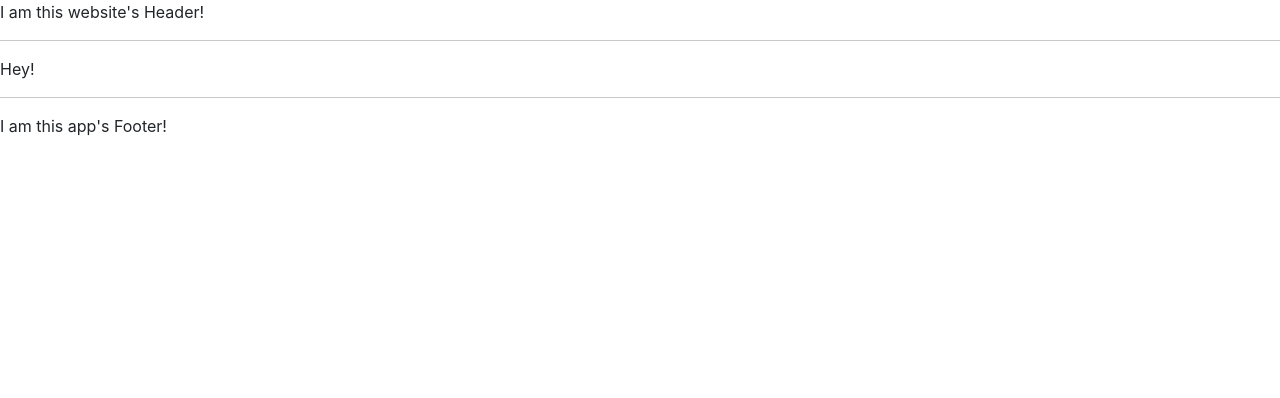
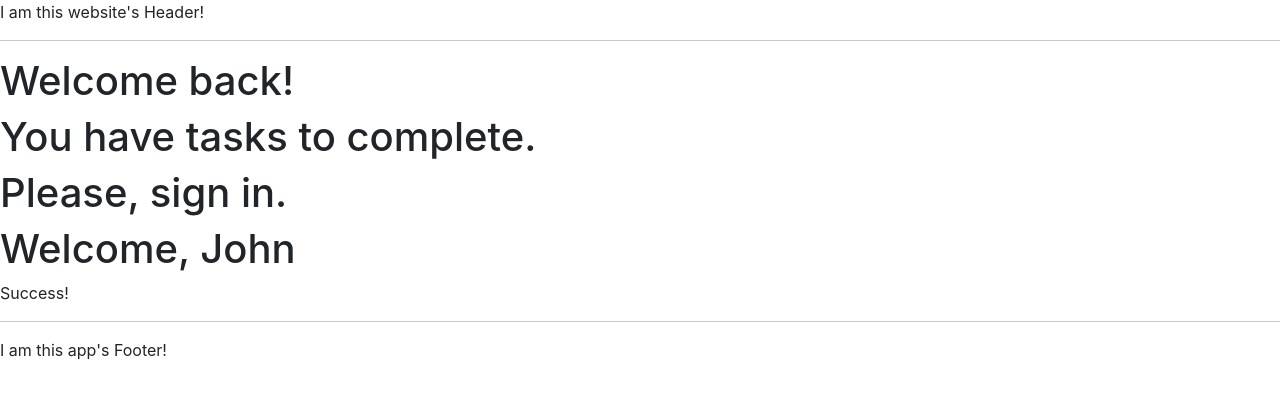
Before and after one commit to hhenriques1999/ReactSelfCrashLearning, a React (Create React App) app in the folder reactselfcrashlearning/: page / in a window 1280 px wide. Shown: the top 398 px of the page. Built offline with nearby package versions, Linux system fonts and the light colour scheme.

Commit message:
Conditional Rendering - Part 1
First steps

```diff
--- a/reactselfcrashlearning/src/App.js
+++ b/reactselfcrashlearning/src/App.js
@@ -25,14 +25,49 @@ function Footer() {
   );
 }
 
+function WelcomeMessage({ user }) {
+  return <h1>Welcome, {user.name}</h1>
+}
 
+function SignInMessage() {
+  return <h1>Please, sign in!</h1>
+}
 
+function Notification({ type }) {
+  switch (type) {
+    case 'success':
+      return <div className='success'>Success!</div>
+    case 'error':
+      return <div className='error'>Error!</div>
+    default:
+      return <div className='info'>Info!</div>
+  }
+}
 
 // This component is to be used to include all the main content for the website
 function Content() {
+  const isLoggedIn = true;
+  const tasks = ['Task 1', 'Task 2']
+
+  const user = null;
+  let message;
+
+  const user2 = { name: "John" }
+
+  if (user) {
+    message = <h1>Hello, {user.name}!</h1>
+  }
+  else {
+    message = <h1>Please, sign in.</h1>
+  }
+
   return (
     <>
-      Hey!
+      {isLoggedIn ? <h1>Welcome back!</h1> : <h1>Please log in.</h1>}
+      {tasks.length > 0 && <h1>You have tasks to complete.</h1>}
+      {message}
+      {user2 ? <WelcomeMessage user={user2} /> : <SignInMessage />}
+      {<Notification type="success" />}
     </>
   );
 }
```
